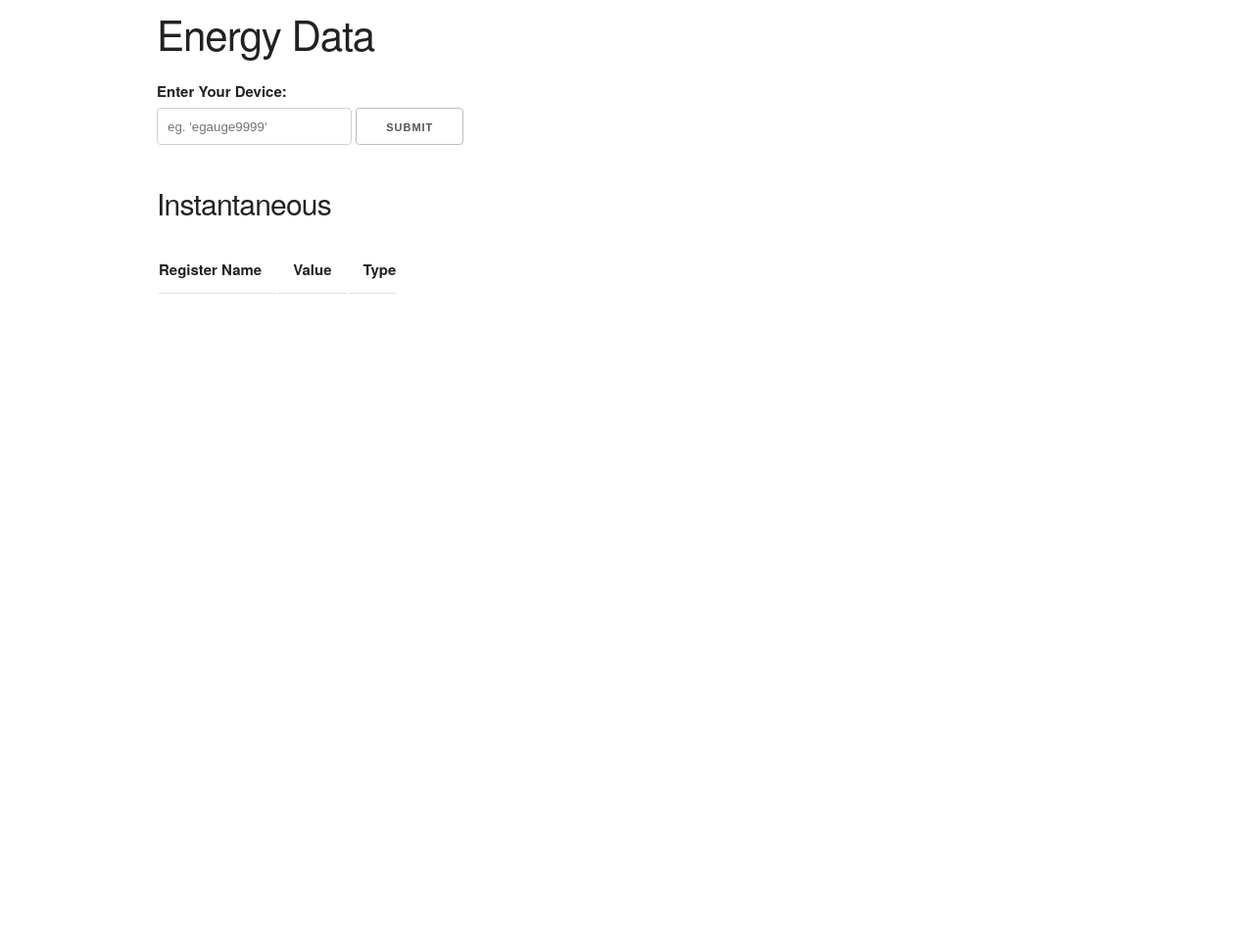
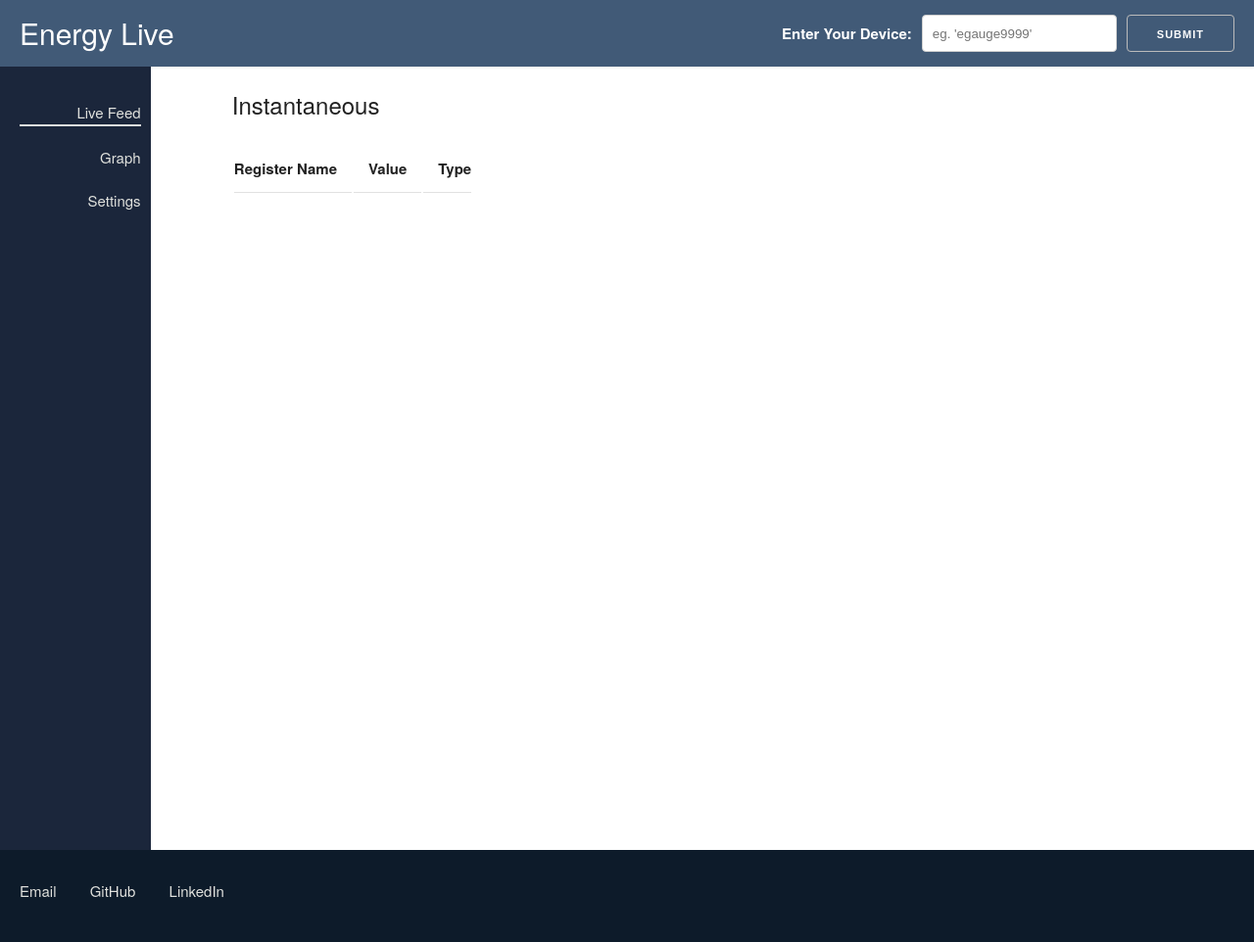
Before and after one commit to pantzed/energy-live, a plain HTML site: page index.html in a window 1280 px wide. Shown: the whole page at 98% size. Before the commit the page ends 800 px from the top, so only its background shows below. Drawn offline with nearby package versions, Linux system fonts and the light colour scheme.

Commit message:
Added user interface styling and function

```diff
--- a/app.js
+++ b/app.js
@@ -99,6 +99,7 @@
       }
       else {
         callEgauge();
+        addBlinker();
       }
     })
   }
@@ -121,7 +122,16 @@
   document.getElementById('device-form').addEventListener('submit', function(){
     clearAllOnNewSubmit();
     clearForm();
+    removeBlinker();
     callEgauge();
   });
 
+  function addBlinker() {
+    document.getElementById('blinker').classList.add('blinker');
+  }
+
+  function removeBlinker() {
+    document.getElementById('blinker').classList.remove('blinker');
+  }
+
 })();
--- a/index.html
+++ b/index.html
@@ -13,8 +13,8 @@
   <script src="https://cdnjs.cloudflare.com/ajax/libs/Chart.js/2.7.2/Chart.min.js"></script>
 </head>
   <body>
-    <div class="container">
-        <h2>Energy Data</h2>
+    <nav>
+      <span>Energy Live</span>
       <section class="input">
           <form id="device-form" method="POST">
             <label for="device-name">Enter Your Device:</label>
@@ -22,14 +22,23 @@
             <button type="submit">Submit</button>
           </form>
         </section>
+    </nav>
+    <div class="flex-aside-and-main">
+      <aside>
+        <ul>
+          <li><a href="#" class="active">Live Feed</a></li>
+          <li><a href="#">Graph</a></li>
+          <li><a href="#">Settings</a></li>
+        </ul>
+      </aside>
+      <main class="container">
         <div class="row">
-        <!-- <section class="six columns">
-          <h4>Graph</h4>
-          <canvas id="canvas-1" width="400" height="300"></canvas>
-        </section> -->
-        <section class="six columns">
-          <h4>Instantaneous</h4>
-          <table id="register-table">
+          <section class="nine columns">
+            <div class="flex-blinker">
+              <header class="table-title">Instantaneous</header>
+              <div id="blinker"></div>
+            </div>
+            <table id="register-table" class="register-table">
               <thead>
                 <tr>
                   <th>Register Name</th>
@@ -42,9 +51,18 @@
               </tbody>
             </table>
           </section>
+        </div> <!--end row-->
+      </main>
     </div>
-
-    </div>
+    <footer>
+      <section>
+        <ul>
+          <li><a href="edpantzar@gmail.com">Email</a></li>
+          <li><a href="https://github.com/pantzed">GitHub</a></li>
+          <li><a href="https://www.linkedin.com/in/ed-pantzar-63a4174a/">LinkedIn</a></li>
+        </ul>
+      </section>
+    </footer>
   </body>
   <script src="app.js"></script>
   <script src="draw.js"></script>
--- a/main.css
+++ b/main.css
@@ -1,11 +1,123 @@
+body {
+  margin: 0;
+}
+
+a {
+  color: #E0E1DD;
+  text-decoration: none;
+}
+
+aside {
+  background-color: #1B263B;
+  min-width: 12%;
+}
+
+nav {
+  background-color: #415A77;
+  color: white;
+  display: flex;
+  flex-direction: row;
+  justify-content: space-between;
+  align-items: center;
+  flex-wrap: wrap;
+  box-shadow: 0px 0px 3px 0px rgba(0, 0, 0, 0.2);
+}
+
+nav span {
+  font-size: 2em;
+  font-weight: 400;
+  margin: 10px 20px;
+}
+
+form {
+  display: flex;
+  flex-direction: row;
+  align-items: center;
+  margin: 0;
+}
+
+form label, form input {
+  margin: 0 10px 0 0;
+}
+
+form label {
+  margin-left: 20px;
+}
+
+form button {
+  color: white;
+  margin: 0 20px 0 0;
+}
+
+footer {
+  background-color: #0D1B2A;
+  display: flex;
+  flex-direction: row;
+  align-items: center;
+}
+
+footer ul > li {
+  color: black;
+  display: inline-block;
+}
+
 canvas {
   border: 1px solid gray;
   box-shadow: 0 0 5px 0 rgba(0, 0, 0, 0.2);
 }
 
-/* .flex-vertical {
+ul {
+  margin: 30px 0px;
+}
+
+ul li {
+  display: flex;
+  flex-direction: column;
+  justify-content: flex-end;
+}
+
+ul > li a {
+  margin: 5px 10px 5px 20px;
+  text-align: right;
+}
+
+.active {
+  border-bottom: 2px solid #E0E1DD;
+}
+
+.blinker {
+  animation: blink 2s ease-in-out infinite;
+  border-radius: 15px;
+  height: 15px;
+  width: 15px;
+  background-color: greenyellow;
+  margin: 0 10px;
+}
+
+@keyframes blink {
+  100% {
+    opacity: 0;
+  }
+}
+
+.table-title {
+  font-size: 1.6em;
+  font-weight: 400;
+  margin: 20px 0;
+}
+
+.flex-blinker {
   display: flex;
   flex-direction: row;
-  justify-content: center;
-  flex-wrap: wrap;
-} */
+  align-items: baseline;
+}
+
+.flex-aside-and-main {
+  display: flex;
+  flex-direction: row;
+  justify-content: flex-start;
+}
+
+.container{
+  height: 800px;
+}
```
Lines whose indentation alone changed are shown as unchanged.
